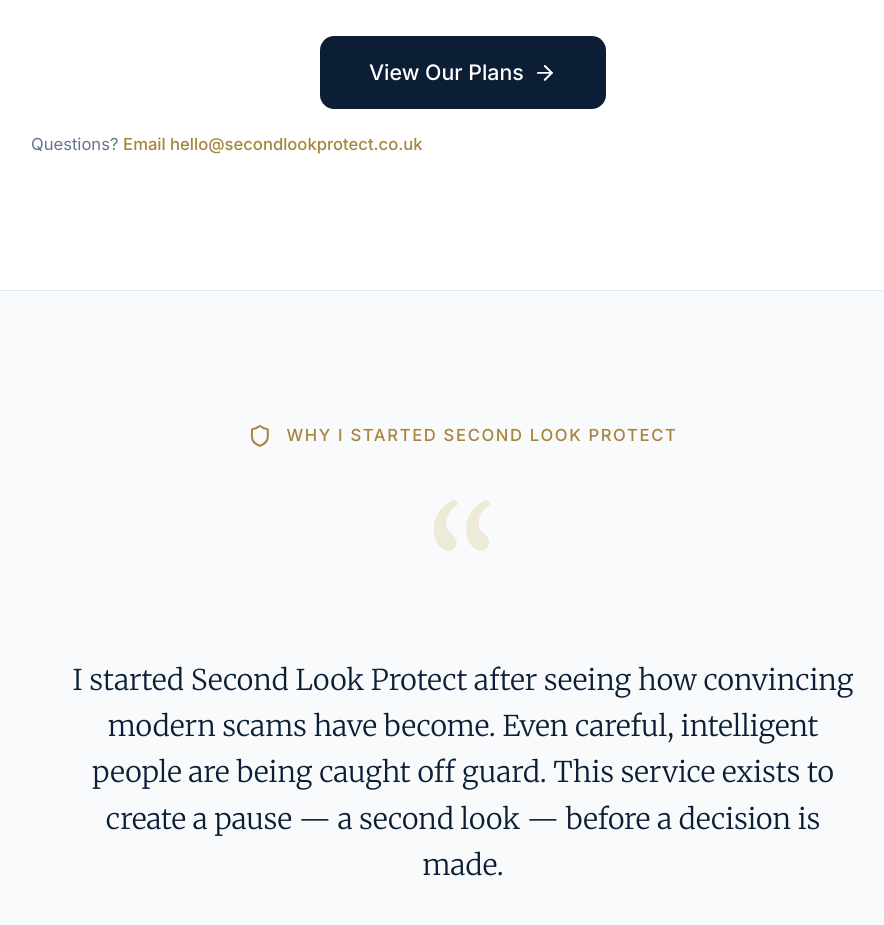
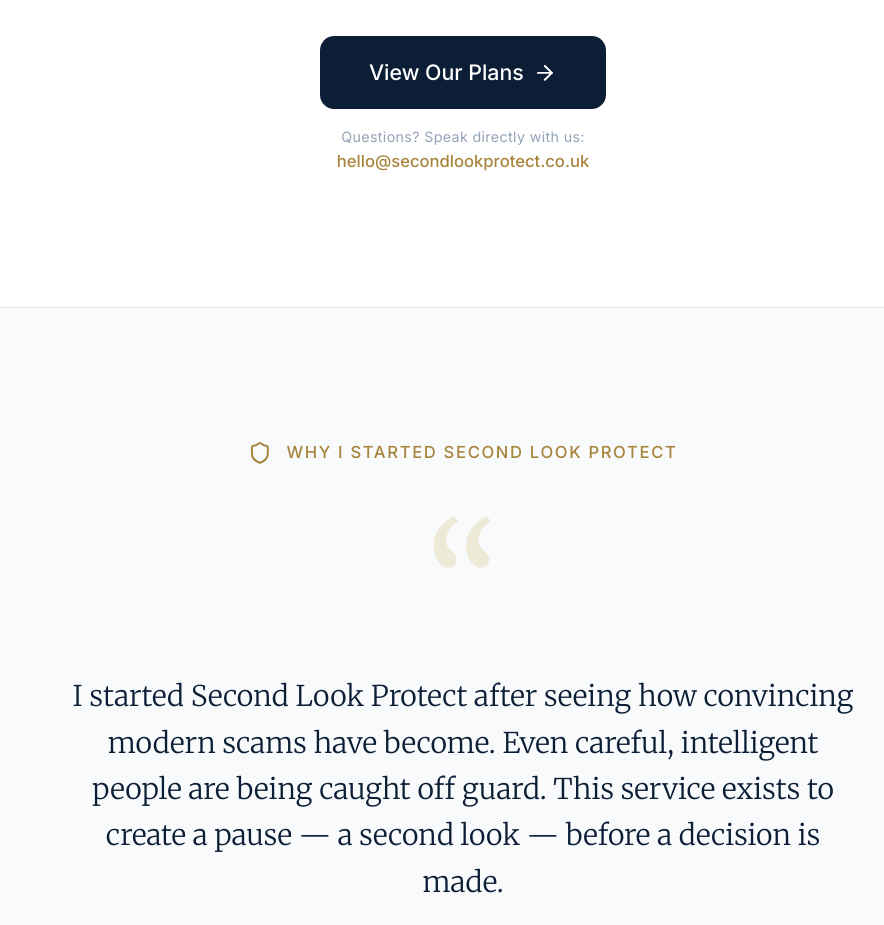
Before and after one commit to krowan444/Second-Look-Protect, a React (Vite) app: page / in a window 1280 px wide. Shown: the part 2980-3905 px from the top of the page, without its empty margins (177-1061 px from the left). Built offline with nearby package versions, Linux system fonts and the light colour scheme; no server answers.

Commit message:
Refine support email element beneath View Our Plans CTA

```diff
--- a/src/App.tsx
+++ b/src/App.tsx
@@ -605,15 +605,16 @@ export default function App() {
           <Button variant="primary" size="lg" className="inline-flex" as="a" href="#pricing">
             View Our Plans <ArrowRight className="w-5 h-5" aria-hidden="true" />
           </Button>
-          <p className="mt-5 text-slate-500 text-sm">
-            Questions?{' '}
+          <div className="mt-4 flex flex-col items-center gap-0.5">
+            <p className="text-slate-400 text-xs tracking-wide">Questions? Speak directly with us:</p>
             <a
               href="mailto:hello@secondlookprotect.co.uk"
-              className="text-[#A8853C] hover:text-[#C9A84C] transition-colors duration-200 font-medium"
+              className="text-[#A8853C] hover:text-[#C9A84C] transition-colors duration-200 font-medium text-sm"
+              aria-label="Email hello@secondlookprotect.co.uk"
             >
-              Email hello@secondlookprotect.co.uk
+              hello@secondlookprotect.co.uk
             </a>
-          </p>
+          </div>
         </div>
       </SectionWrapper>
 
```
